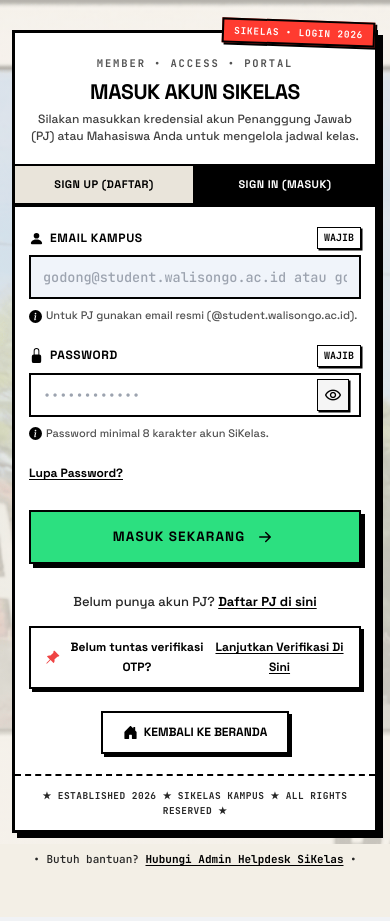
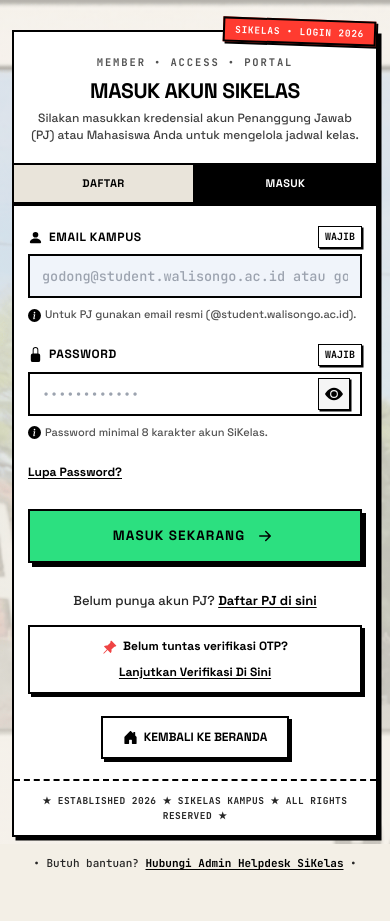
Before and after one commit to ffadhlur24-net/sikelas-v1, a React (Vite) app in the folder client/: page /login in a window 390 px wide. Built offline with nearby package versions, Linux system fonts and the light colour scheme; no server answers; a web font is replaced by a local one.

Commit message:
fix(auth & anti-translate): Modul 1 - Add 4-layer Chrome anti-translate shield, replace visibility text with SVG eye icon, and clean tab labels

```diff
--- a/client/index.html
+++ b/client/index.html
@@ -1,7 +1,9 @@
 <!doctype html>
-<html lang="en">
+<html lang="id" translate="no" class="notranslate">
   <head>
     <meta charset="UTF-8" />
+    <meta name="google" content="notranslate" />
+    <meta name="googlebot" content="notranslate" />
     <link rel="icon" type="image/png" href="/favicon-circle.png?v=3" />
     <link rel="shortcut icon" href="/favicon.ico?v=3" />
     <link rel="apple-touch-icon" href="/favicon-circle.png?v=3" />
--- a/client/src/pages/HalamanLogin.css
+++ b/client/src/pages/HalamanLogin.css
@@ -257,10 +257,12 @@
 .login-toggle-password-btn {
   position: absolute;
   right: 12px;
+  width: 32px;
+  height: 32px;
   border: 1.5px solid #000000;
   border-radius: 0 !important;
   background-color: #f5f5f5;
-  padding: 6px;
+  padding: 0;
   cursor: pointer;
   display: flex;
   align-items: center;
@@ -424,11 +426,15 @@
   box-shadow: 3px 3px 0px #000000;
   font-size: 12px;
   font-weight: 700;
-  display: inline-flex;
+  display: flex;
+  flex-wrap: wrap;
   align-items: center;
   justify-content: center;
+  text-align: center;
   gap: 6px;
   margin: 0 auto;
+  max-width: 100%;
+  box-sizing: border-box;
 }
 
 .login-link-otp {
@@ -534,8 +540,8 @@
   .login-card-container {
     width: 100%;
     margin: 14px auto 18px auto;
-    border-width: 3px;
-    box-shadow: 5px 5px 0px #000000;
+    border-width: 2.5px;
+    box-shadow: 3.5px 3.5px 0px #000000;
   }
 
   /* Anti-overflow sticker badge di mobile */
--- a/client/src/pages/HalamanLogin.jsx
+++ b/client/src/pages/HalamanLogin.jsx
@@ -10,7 +10,9 @@ import {
   InfoCircleFill,
   ArrowRightShort,
   PinAngleFill,
-  HouseDoorFill
+  HouseDoorFill,
+  EyeFill,
+  EyeSlashFill
 } from 'react-bootstrap-icons'
 
 function HalamanLogin() {
@@ -97,13 +99,13 @@ function HalamanLogin() {
 
         {/* Tab Bar Switcher */}
         <nav aria-label="Tab Akses Login" className="login-tab-switcher">
-          {/* Inactive Tab: SIGN UP */}
+          {/* Inactive Tab: DAFTAR */}
           <Link to="/register" className="login-tab-inactive">
-            <span>SIGN UP (DAFTAR)</span>
+            <span>DAFTAR</span>
           </Link>
-          {/* Active Tab: SIGN IN */}
+          {/* Active Tab: MASUK */}
           <span className="login-tab-active">
-            <span>SIGN IN (MASUK)</span>
+            <span>MASUK</span>
           </span>
         </nav>
 
@@ -169,11 +171,14 @@ function HalamanLogin() {
                   type="button"
                   className="login-toggle-password-btn"
                   title={showPassword ? 'Sembunyikan Password' : 'Tampilkan Password'}
+                  aria-label={showPassword ? 'Sembunyikan Password' : 'Tampilkan Password'}
                   onClick={() => setShowPassword(prev => !prev)}
                 >
-                  <span className="material-symbols-outlined" style={{ fontSize: '18px', color: '#000000' }}>
-                    {showPassword ? 'visibility_off' : 'visibility'}
-                  </span>
+                  {showPassword ? (
+                    <EyeSlashFill size={18} color="#000000" />
+                  ) : (
+                    <EyeFill size={18} color="#000000" />
+                  )}
                 </button>
               </div>
               <p className="login-input-hint">
--- a/client/src/pages/auth/Register.css
+++ b/client/src/pages/auth/Register.css
@@ -819,8 +819,8 @@
   }
 
   .pj-register-card {
-    border-width: 3px;
-    box-shadow: 5px 5px 0px #000000;
+    border-width: 2.5px;
+    box-shadow: 3.5px 3.5px 0px #000000;
   }
 
   /* Anti-overflow floating badge di mobile */
--- a/client/src/pages/auth/Register.jsx
+++ b/client/src/pages/auth/Register.jsx
@@ -21,7 +21,9 @@ import {
   TagFill,
   CheckLg,
   PinAngleFill,
-  HouseDoorFill
+  HouseDoorFill,
+  EyeFill,
+  EyeSlashFill
 } from 'react-bootstrap-icons'
 
 function Register() {
@@ -341,13 +343,13 @@ function Register() {
             </p>
           </header>
 
-          {/* Navigation Tabs (Sign Up / Sign In) */}
+          {/* Navigation Tabs (Daftar / Masuk) */}
           <nav aria-label="Tab Akses" className="pj-nav-tabs">
             <span className="pj-nav-tab pj-nav-tab-active">
-              SIGN UP (DAFTAR)
+              DAFTAR
             </span>
             <Link to="/login" className="pj-nav-tab pj-nav-tab-inactive">
-              SIGN IN (MASUK)
+              MASUK
             </Link>
           </nav>
 
@@ -507,9 +509,11 @@ function Register() {
                     className={`pj-password-toggle ${showPassword ? 'active' : ''}`}
                     onClick={() => setShowPassword(prev => !prev)}
                   >
-                    <span className="material-symbols-outlined" style={{ fontSize: '20px', color: '#000000' }}>
-                      {showPassword ? 'visibility_off' : 'visibility'}
-                    </span>
+                    {showPassword ? (
+                      <EyeSlashFill size={18} color="#000000" />
+                    ) : (
+                      <EyeFill size={18} color="#000000" />
+                    )}
                   </button>
                 </div>
                 <p className="pj-input-hint">
```
